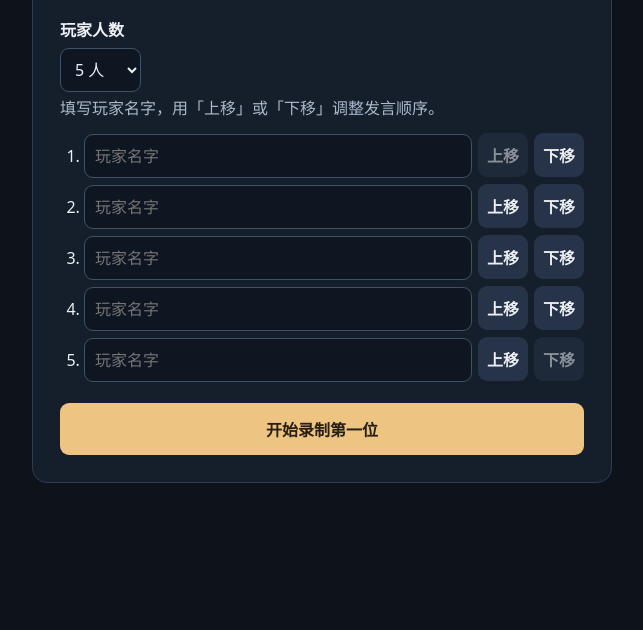
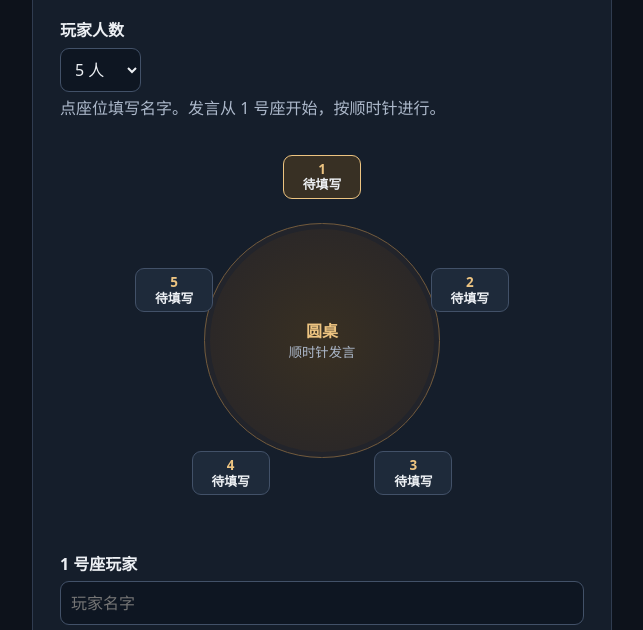
Before and after one commit to zhaohe33/Avalon-note, a plain HTML site: page index.html in a window 1280 px wide. Shown: the part 168-798 px from the top of the page, without its empty margins (318-961 px from the left). Drawn offline with Linux system fonts and the light colour scheme.

Commit message:
Arrange Avalon players around a round table

```diff
--- a/app.js
+++ b/app.js
@@ -2,6 +2,8 @@ const get = id => document.getElementById(id);
 const SpeechRecognition = window.SpeechRecognition || window.webkitSpeechRecognition;
 const count = get('player-count');
 const roster = get('roster');
+const seatName = get('seat-name');
+let selectedSeat = 0;
 const playerNames = Array(10).fill('');
 const advance = get('advance');
 let names = [];
@@ -181,52 +183,79 @@ function startRecognition(automatic = false) {
   }
 }
 
-function renderRoster(focusPosition) {
+function seatLabel(position) {
+  return (position + 1) + ' 号座';
+}
+
+function updateSeat(button, position) {
+  const name = playerNames[position].trim();
+  button.lastElementChild.textContent = name || '待填写';
+  button.setAttribute('aria-label', seatLabel(position) + '，' + (name || '待填写'));
+  button.setAttribute('aria-pressed', position === selectedSeat);
+}
+
+function selectSeat(position) {
+  selectedSeat = position;
+  get('seat-label').textContent = seatLabel(position) + '玩家';
+  seatName.value = playerNames[position];
+  Array.from(roster.children).forEach(updateSeat);
+}
+
+function renderRoster() {
   const total = Number(count.value);
-  const rows = playerNames.slice(0, total).map((name, position) => {
-    const row = document.createElement('li');
-    const input = document.createElement('input');
-    input.type = 'text';
-    input.value = name;
-    input.placeholder = '玩家名字';
-    input.maxLength = 60;
-    input.required = true;
-    input.setAttribute('aria-label', '第 ' + (position + 1) + ' 位玩家名字');
-    input.oninput = () => {
-      playerNames[position] = input.value;
+  const seats = Array.from({length: total}, (_, position) => {
+    const angle = 2 * Math.PI * position / total;
+    const button = document.createElement('button');
+    const number = document.createElement('span');
+    const name = document.createElement('span');
+    button.type = 'button';
+    button.className = 'seat';
+    button.style.left = (50 + 37 * Math.sin(angle)) + '%';
+    button.style.top = (50 - 39 * Math.cos(angle)) + '%';
+    number.textContent = position + 1;
+    number.className = 'seat-number';
+    name.className = 'seat-name';
+    button.append(number, name);
+    button.onclick = () => {
+      selectSeat(position);
       notice();
     };
-    row.append(input);
-    for (const [delta, label] of [[-1, '上移'], [1, '下移']]) {
-      const target = position + delta;
-      const move = document.createElement('button');
-      move.type = 'button';
-      move.textContent = label;
-      move.setAttribute('aria-label', '第 ' + (position + 1) + ' 位玩家' + label);
-      move.disabled = target < 0 || target >= total;
-      move.onclick = () => {
-        [playerNames[position], playerNames[target]] = [playerNames[target], playerNames[position]];
-        renderRoster(target);
-        notice();
-      };
-      row.append(move);
-    }
-    return row;
+    return button;
   });
-  roster.replaceChildren(...rows);
-  if (focusPosition !== undefined) rows[focusPosition].firstElementChild.focus();
+  roster.replaceChildren(...seats);
+  selectSeat(Math.min(selectedSeat, total - 1));
+}
+
+function moveSeat(direction) {
+  const total = Number(count.value);
+  const destination = (selectedSeat + direction + total) % total;
+  [playerNames[selectedSeat], playerNames[destination]] = [playerNames[destination], playerNames[selectedSeat]];
+  selectSeat(destination);
+  notice();
 }
 
 count.onchange = () => {
   renderRoster();
   notice();
 };
+seatName.oninput = () => {
+  playerNames[selectedSeat] = seatName.value;
+  updateSeat(roster.children[selectedSeat], selectedSeat);
+  notice();
+};
+get('move-back').onclick = () => moveSeat(-1);
+get('move-forward').onclick = () => moveSeat(1);
 renderRoster();
 
 get('setup').onsubmit = event => {
   event.preventDefault();
   const ordered = playerNames.slice(0, Number(count.value)).map(name => name.trim());
-  if (ordered.some(name => !name)) return notice('请填完所有玩家的名字。');
+  const missing = ordered.findIndex(name => !name);
+  if (missing !== -1) {
+    selectSeat(missing);
+    seatName.focus();
+    return notice('请填写' + seatLabel(missing) + '的玩家名字。');
+  }
   if (new Set(ordered).size !== ordered.length) return notice('请给同名玩家加上区分用的昵称。');
   if (!SpeechRecognition) return notice('当前浏览器不支持语音识别。请用 Safari 或 Chrome 打开站点后重试。');
   notice();
--- a/index.html
+++ b/index.html
@@ -5,8 +5,8 @@
   <meta name="viewport" content="width=device-width, initial-scale=1">
   <meta name="description" content="按座位顺序录入阿瓦隆发言，每次切换自动生成发言要点。">
   <title>圆桌档案 · 发言记录</title>
-  <link rel="stylesheet" href="style.css?v=4">
-  <script src="app.js?v=4" defer></script>
+  <link rel="stylesheet" href="style.css?v=5">
+  <script src="app.js?v=5" defer></script>
 </head>
 <body>
   <main>
@@ -23,8 +23,19 @@
           <option value="9">9 人</option>
           <option value="10">10 人</option>
         </select>
-        <p id="order-hint">填写玩家名字，用「上移」或「下移」调整发言顺序。</p>
-        <ol id="roster" aria-label="发言顺序" aria-describedby="order-hint"></ol>
+        <p id="order-hint">点座位填写名字。发言从 1 号座开始，按顺时针进行。</p>
+        <div class="roundtable">
+          <div class="table-center" aria-hidden="true">圆桌<br><small>顺时针发言</small></div>
+          <div id="roster" role="group" aria-label="圆桌座位" aria-describedby="order-hint"></div>
+        </div>
+        <div class="seat-editor">
+          <label id="seat-label" for="seat-name">1 号座玩家</label>
+          <input id="seat-name" type="text" maxlength="60" placeholder="玩家名字">
+          <div class="seat-actions">
+            <button type="button" id="move-back">逆时针移一位</button>
+            <button type="button" id="move-forward">顺时针移一位</button>
+          </div>
+        </div>
         <button id="start">开始录制第一位</button>
       </form>
       <div id="session" hidden>
--- a/style.css
+++ b/style.css
@@ -22,10 +22,6 @@ label { display: block; margin-top: 20px; font-weight: 650; }
 input, select, button { font: inherit; border-radius: 9px; }
 input, select { min-height: 44px; padding: 8px 10px; background: #0e1622; border: 1px solid #425168; color: inherit; }
 select { margin-top: 7px; }
-#roster > li { display: list-item; padding: 0; margin: 6px 0; border: 0; }
-#roster input { width: calc(100% - 112px); min-width: 0; }
-#roster button { width: 50px; min-height: 44px; margin: 0 0 0 6px; padding: 4px; background: #263348; color: #edf0f4; }
-
 button { width: 100%; min-height: 52px; margin-top: 15px; padding: 10px; background: var(--gold); color: #271e14; border: 0; font-weight: 750; cursor: pointer; }
 button:disabled { opacity: .55; cursor: default; }
 :focus-visible { outline: 2px solid var(--gold); outline-offset: 3px; }
@@ -39,3 +35,17 @@ ol > li + li { margin-top: 12px; padding-top: 12px; border-top: 1px solid #303c5
 li { overflow-wrap: anywhere; }
 li p, li ul { margin: 5px 0 0; }
 li ul { padding-left: 20px; line-height: 1.55; }
+
+.roundtable { position: relative; aspect-ratio: 1; width: min(100%, 420px); margin: 0 auto; }
+.table-center { position: absolute; inset: 22%; display: grid; align-content: center; text-align: center; border-radius: 50%; border: 1px solid #715a3d; box-shadow: inset 0 0 0 5px #22242b; background: radial-gradient(#393022, #25242a); color: var(--gold); font-weight: 750; line-height: 1.45; }
+.table-center small { color: var(--muted); font-weight: 500; }
+#roster { position: absolute; inset: 0; }
+#roster .seat { position: absolute; transform: translate(-50%, -50%); width: clamp(47px, 21%, 78px); min-height: 44px; margin: 0; padding: 3px 4px; border: 1px solid #425168; background: #1e2a3a; color: #edf0f4; line-height: 1.15; }
+#roster .seat[aria-pressed="true"] { border-color: var(--gold); background: #383024; }
+.seat-number, .seat-name { display: block; }
+.seat-number { color: var(--gold); font-size: .84rem; }
+.seat-name { overflow: hidden; text-overflow: ellipsis; white-space: nowrap; font-size: .8rem; }
+.seat-editor label { margin: 0 0 6px; }
+.seat-editor input { width: 100%; }
+.seat-actions { display: grid; grid-template-columns: repeat(2, minmax(0, 1fr)); gap: 8px; margin-top: 8px; }
+.seat-actions button { min-height: 44px; margin: 0; padding: 6px; background: #263348; color: #edf0f4; font-size: .9rem; }
```
Also changed, not shown: 1 other file.
